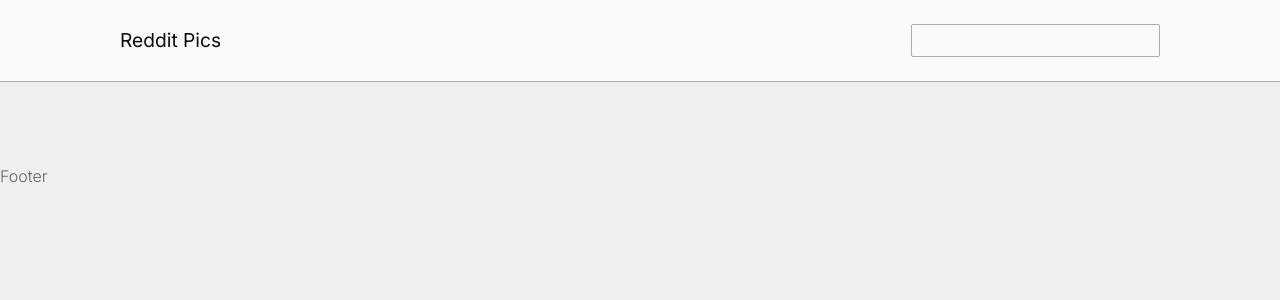
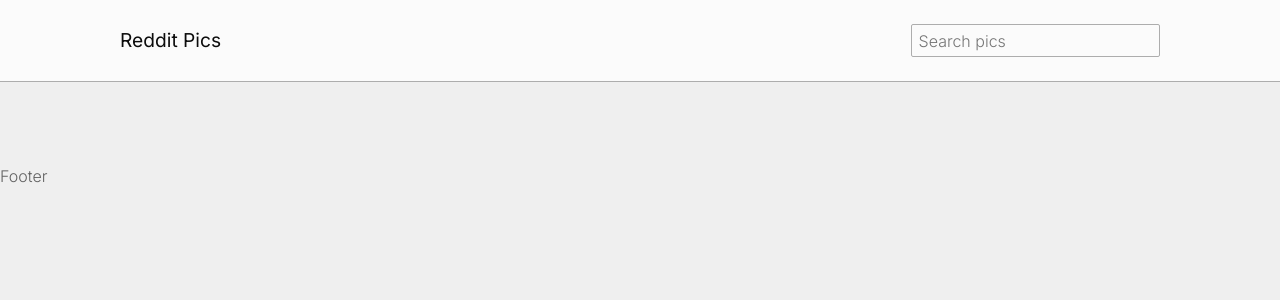
Before and after one commit to diego-codes/reddit-pics, a Next.js app: page /1 in a window 1280 px wide. Shown: the top 300 px of the page. Built offline with nearby package versions, Linux system fonts and the light colour scheme; no server answers.

Commit message:
fix ts error

```diff
--- a/components/Search.tsx
+++ b/components/Search.tsx
@@ -24,7 +24,8 @@ const Search: FC<SearchProps> = ({
     <form onSubmit={handleSubmit}>
       <TextInput
         id="img-search"
-        label="Search pics"
+        aria-label="Search pics"
+        placeholder="Search pics"
         type="search"
         value={value}
         onChange={handleValueChage}
```
